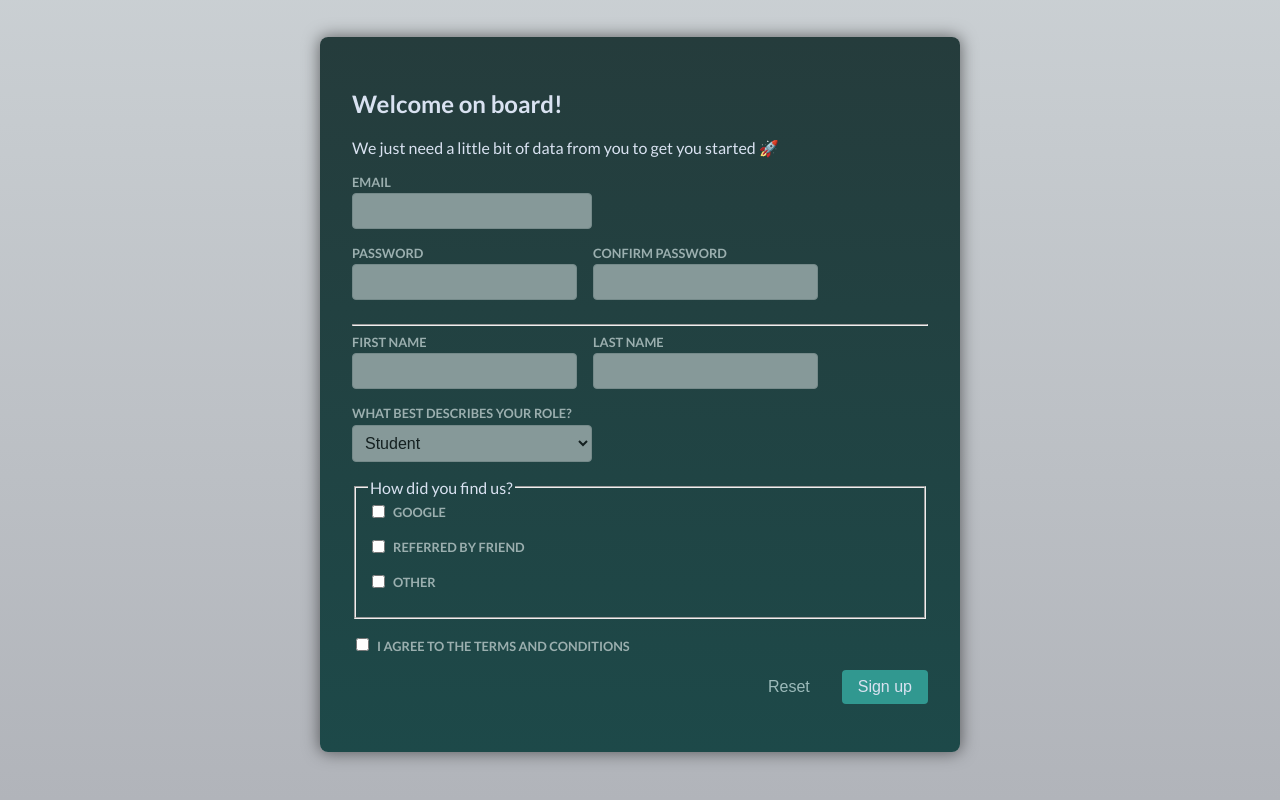
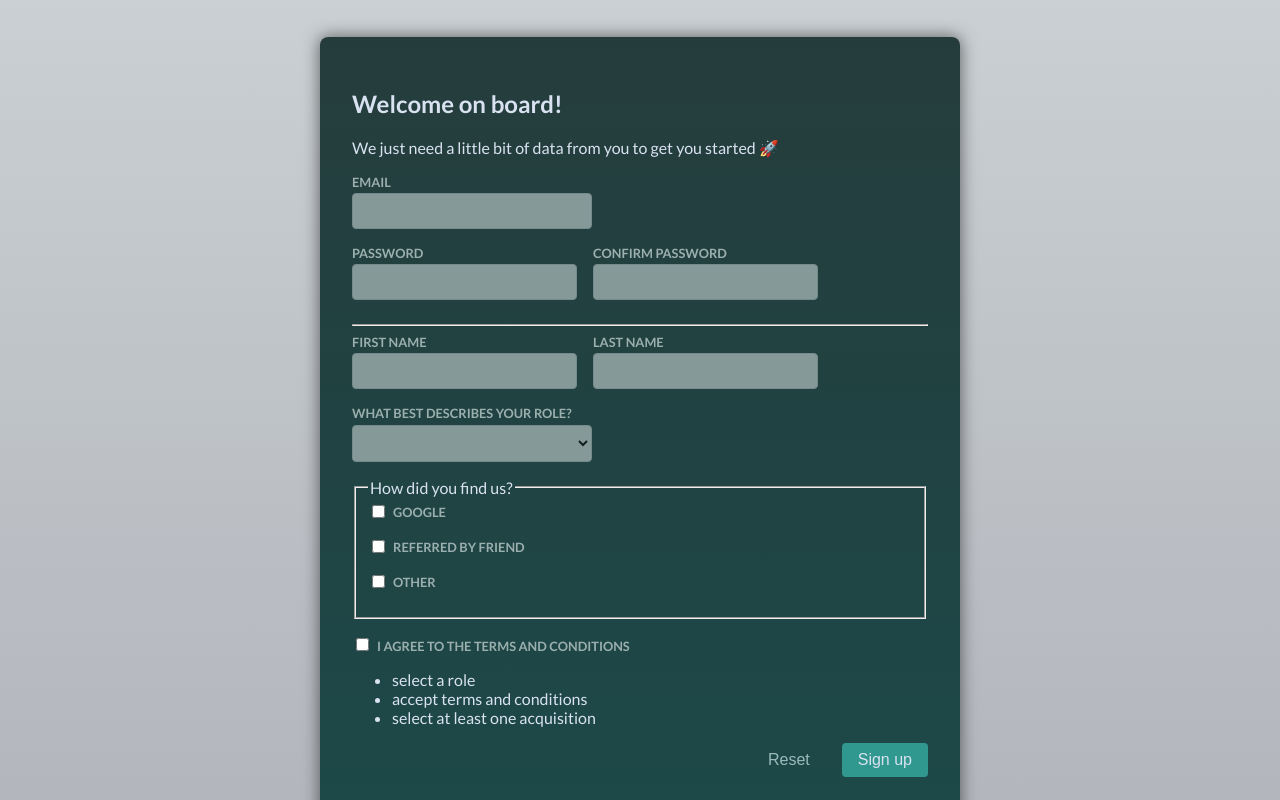
Before and after one commit to bruceathy/form-actions, a React (Vite) app: page / in a window 1280 px wide. Both pictures are taken after typing "name@example.com", "Sample123", "Sample123", "Sample", "Sample" into the empty fields and a click on the button "Sign up". Shown: the part 202-1002 px from the top of the page. Built offline with nearby package versions, Linux system fonts and the light colour scheme.

Commit message:
stateactions

```diff
--- a/src/components/Signup.jsx
+++ b/src/components/Signup.jsx
@@ -1,3 +1,5 @@
+import { useActionState } from "react";
+
 import {
   isEmail,
   isNotEmpty,
@@ -6,7 +8,7 @@ import {
 } from "../util/validation.js";
 
 export default function Signup() {
-  function signupAction(formData) {
+  function signupAction(prevFormState, formData) {
     const email = formData.get("email");
     const password = formData.get("password");
     const confirmPassword = formData.get("confirm-password");
@@ -30,7 +32,7 @@ export default function Signup() {
     if (!isNotEmpty(firstName) || !isNotEmpty(lastName)) {
       errors.push("provide valid fist and last name");
     }
-    if (!isNotEmpty(role)) {
+    if (!isNotEmpty(role) || role === "default") {
       errors.push("select a role");
     }
     if (!terms) {
@@ -50,8 +52,13 @@ export default function Signup() {
       errors: null,
     };
   }
+
+  const [formState, formAction] = useActionState(signupAction, {
+    errors: null,
+  });
+
   return (
-    <form action={signupAction}>
+    <form action={formAction}>
       <h2>Welcome on board!</h2>
       <p>We just need a little bit of data from you to get you started 🚀</p>
 
@@ -93,6 +100,7 @@ export default function Signup() {
       <div className="control">
         <label htmlFor="phone">What best describes your role?</label>
         <select id="role" name="role">
+          <option value="default"></option>
           <option value="student">Student</option>
           <option value="teacher">Teacher</option>
           <option value="employee">Employee</option>
@@ -136,6 +144,14 @@ export default function Signup() {
         </label>
       </div>
 
+      {formState.errors && (
+        <ul className="errors">
+          {formState.errors.map((error) => (
+            <li key={error}>{error}</li>
+          ))}
+        </ul>
+      )}
+
       <p className="form-actions">
         <button type="reset" className="button button-flat">
           Reset
```
